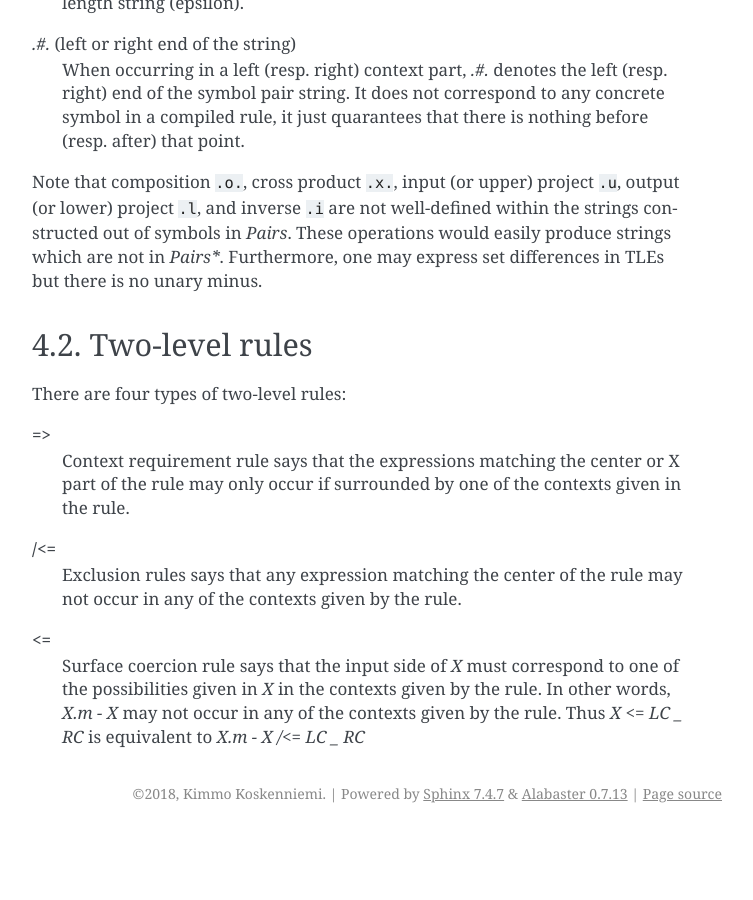
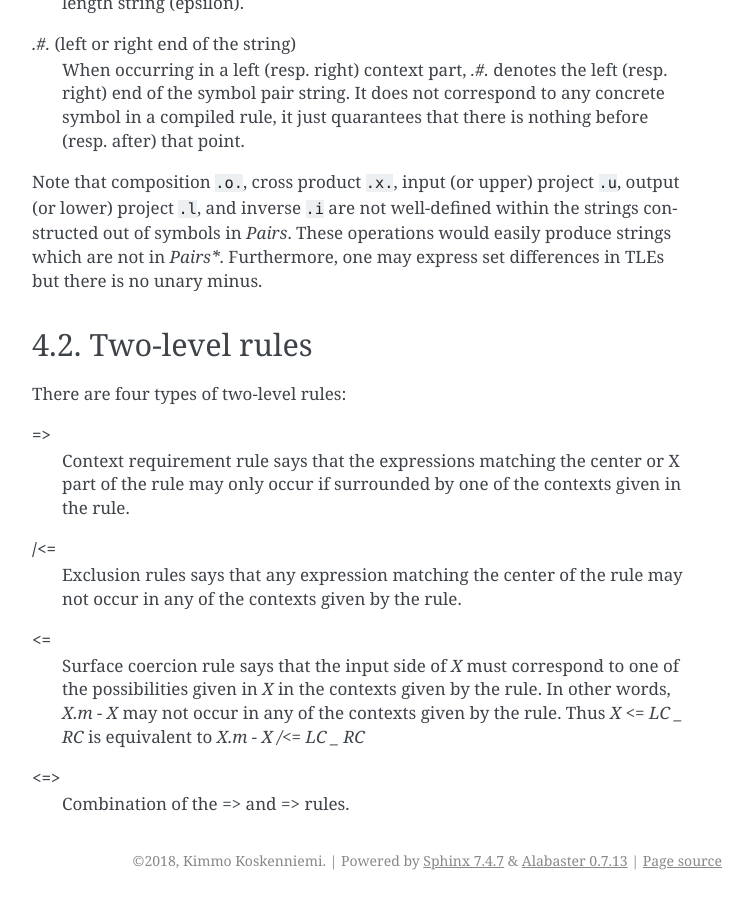
Before and after one commit to koskenni/pytwolc, a Sphinx documentation site: the page built from docs/formalism.rst, in a window 1280 px wide and 900 px high, scrolled down 3891 px. Shown: the whole window, without its empty margins (388-1141 px from the left). Built offline with Sphinx 7.4.7, drawn with Linux system fonts in a browser that asks for light colours; before the commit the page ends 4724 px from its top, so only the background shows below that.

Commit message:
minor addition

```diff
--- a/docs/formalism.rst
+++ b/docs/formalism.rst
@@ -124,3 +124,6 @@ There are four types of two-level rules:
 
 **<=**
     Surface coercion rule says that the input side of *X* must correspond to one of the possibilities given in *X* in the contexts given by the rule.  In other words, *X.m - X* may not occur in any of the contexts given by the rule.  Thus *X <= LC _ RC* is equivalent to *X.m - X /<= LC _ RC*
+
+**<=>**
+    Combination of the => and => rules.
```
